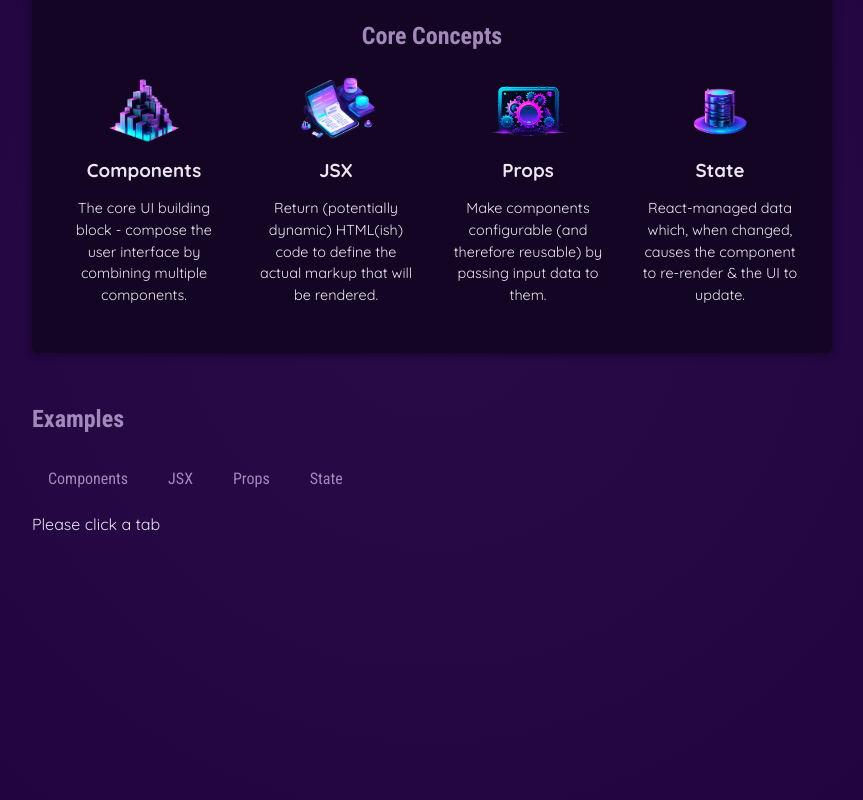
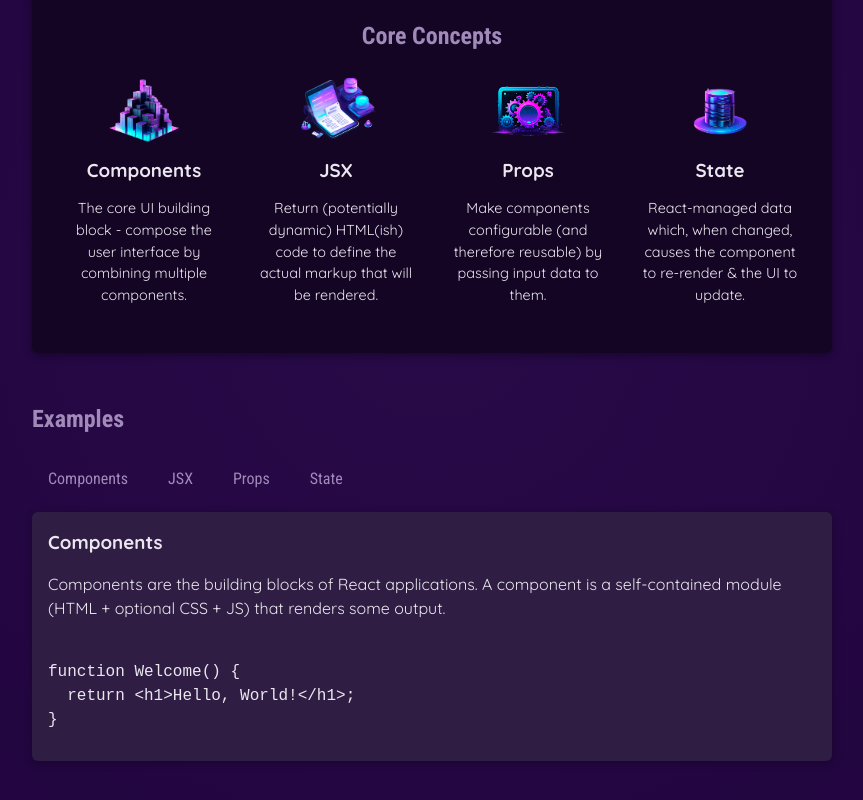
Before and after one commit to davidregaldi/ReactFormation, a React (Vite) app in the folder 01-starting-project/: page / in a window 1280 px wide. Shown: the part 346-1146 px from the top of the page, without its empty margins (208-1071 px from the left). Built offline with nearby package versions, Linux system fonts and the light colour scheme.

Commit message:
Delivering & Outputyting Data Based on State

```diff
--- a/01-starting-project/src/App.jsx
+++ b/01-starting-project/src/App.jsx
@@ -1,13 +1,13 @@
 
 import { useState } from "react";
 
-import { CORE_CONCEPTS } from "./data.js";
+import { CORE_CONCEPTS, EXAMPLES } from "./data.js";
 import Header from "./components/Header/Header.jsx";
 import CoreConcept from "./components/CoreConcept.jsx";
 import TabButton from "./components/TabButton.jsx";
 
 function App() {
-  const [selectedTopic, setSelectedTopic] = useState('Please click a tab');
+  const [selectedTopic, setSelectedTopic] = useState('components');
   function handleSelect(selectedButton) {
     setSelectedTopic(selectedButton);
   }
@@ -36,10 +36,18 @@
             <TabButton onSelect={() => handleSelect('props')}>Props</TabButton>
             <TabButton onSelect={() => handleSelect('state')}>State</TabButton>
           </menu>
-          <article>{selectedTopic}</article>
+          <div id="tab-content">
+            <h3>{EXAMPLES[selectedTopic].title}</h3>
+            <p>{EXAMPLES[selectedTopic].description}</p>
+            <pre>
+              <code>
+                {EXAMPLES[selectedTopic].code}
+              </code>
+            </pre>
+          </div>
         </section>
       </main>
-    </div>
+    </div >
   );
 }
 
--- a/01-starting-project/src/data.js
+++ b/01-starting-project/src/data.js
@@ -29,3 +29,54 @@
             'React-managed data which, when changed, causes the component to re-render & the UI to update.',
     },
 ];
+
+export const EXAMPLES = {
+    components: {
+        title: 'Components',
+        description:
+            'Components are the building blocks of React applications. A component is a self-contained module (HTML + optional CSS + JS) that renders some output.',
+        code: `
+function Welcome() {
+  return <h1>Hello, World!</h1>;
+}`,
+    },
+    jsx: {
+        title: 'JSX',
+        description:
+            'JSX is a syntax extension to JavaScript. It is similar to a template language, but it has full power of JavaScript (e.g., it may output dynamic content).',
+        code: `
+<div>
+  <h1>Welcome {userName}</h1>
+  <p>Time to learn React!</p>
+</div>`,
+    },
+    props: {
+        title: 'Props',
+        description:
+            'Components accept arbitrary inputs called props. They are like function arguments.',
+        code: `
+function Welcome(props) {
+  return <h1>Hello, {props.name}</h1>;
+}`,
+    },
+    state: {
+        title: 'State',
+        description:
+            'State allows React components to change their output over time in response to user actions, network responses, and anything else.',
+        code: `
+function Counter() {
+  const [isVisible, setIsVisible] = useState(false);
+
+  function handleClick() {
+    setIsVisible(true);
+  }
+
+  return (
+    <div>
+      <button onClick={handleClick}>Show Details</button>
+      {isVisible && <p>Amazing details!</p>}
+    </div>
+  );
+}`,
+    },
+};
```
Also changed, not shown: 01-starting-project/src/exercices/Exercice9/App.js (line endings or trailing spaces).
